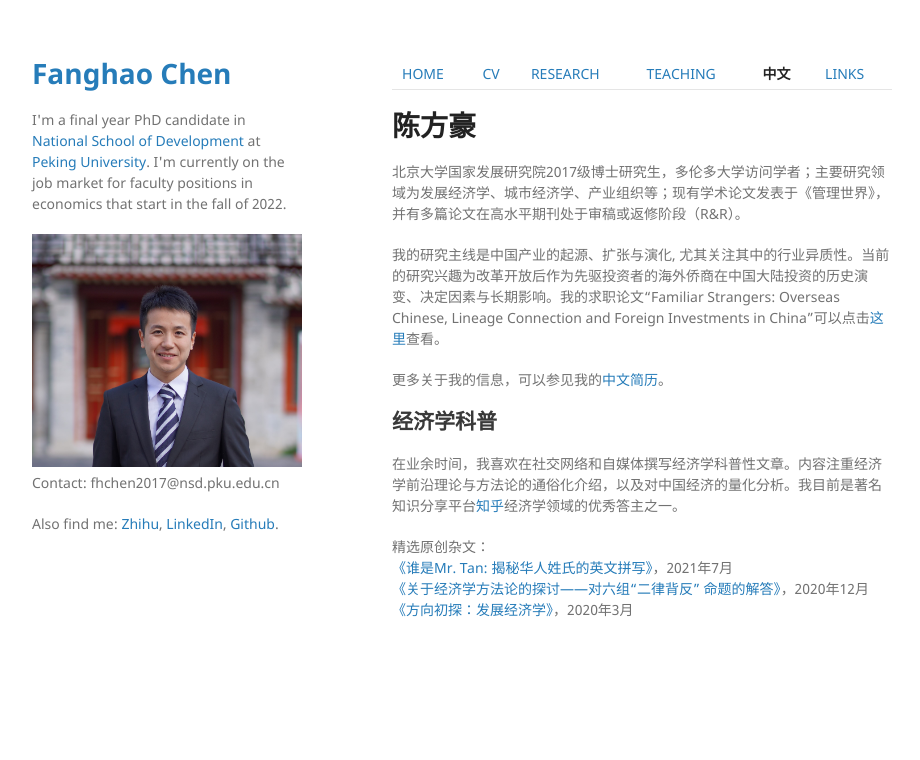
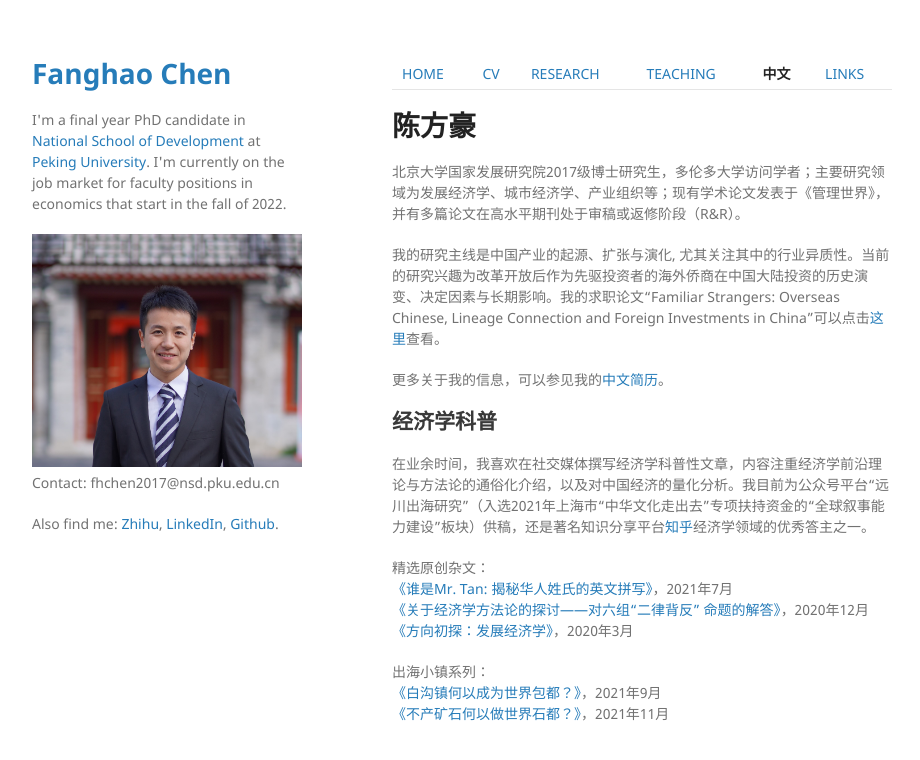
Before and after one commit to FanghaoChen/homepage, a Jekyll site: the page built from chinesepage.md, in a window 1280 px wide. Shown: the top 760 px of the page, without its empty margins (178-1098 px from the left). Built offline with Jekyll 4.4.1, drawn with Linux system fonts in a browser that asks for light colours; our own code applies the rules of GitHub Pages for plain Markdown files.

Commit message:
Update chinesepage.md

```diff
--- a/chinesepage.md
+++ b/chinesepage.md
@@ -10,9 +10,13 @@
 
 ## 经济学科普
 
-在业余时间，我喜欢在社交网络和自媒体撰写经济学科普性文章。内容注重经济学前沿理论与方法论的通俗化介绍，以及对中国经济的量化分析。我目前是著名知识分享平台[知乎](https://www.zhihu.com/people/hongo-chin)经济学领域的优秀答主之一。
+在业余时间，我喜欢在社交媒体撰写经济学科普性文章，内容注重经济学前沿理论与方法论的通俗化介绍，以及对中国经济的量化分析。我目前为公众号平台“远川出海研究”（入选2021年上海市“中华文化走出去”专项扶持资金的“全球叙事能力建设”板块）供稿，还是著名知识分享平台[知乎](https://www.zhihu.com/people/hongo-chin)经济学领域的优秀答主之一。
 
 精选原创杂文：<br/>
 [《谁是Mr. Tan: 揭秘华人姓氏的英文拼写》](./assets/MrTan.pdf)，2021年7月 <br/>
 [《关于经济学方法论的探讨——对六组“二律背反” 命题的解答》](./assets/EconMethodology.pdf)，2020年12月 <br/>
 [《方向初探：发展经济学》](./assets/GuideToDevEcon.pdf)，2020年3月 <br/>
+
+出海小镇系列：<br/>
+[《白沟镇何以成为世界包都？》](https://mp.weixin.qq.com/s?__biz=MzIwMDY2NTgwMA==&mid=2247496921&idx=2&sn=21814aafcddff29e9559c51492f0b2d5&chksm=96fb0b7ea18c8268550c36ee750add523b15bdf443f57d6fd045e29ec6a63e11858a6dbad589&mpshare=1&scene=24&srcid=0929OR5EATf5H2gTLREzsDlD&sharer_sharetime=1632905192849&sharer_shareid=009d752390d3ca9d149b0d31038375f0#rd)，2021年9月 <br/>
+[《不产矿石何以做世界石都？》]()，2021年11月 <br/>
```
